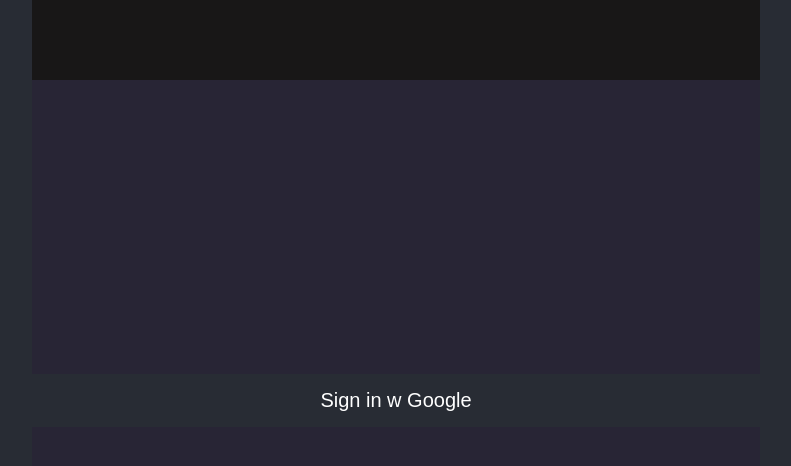
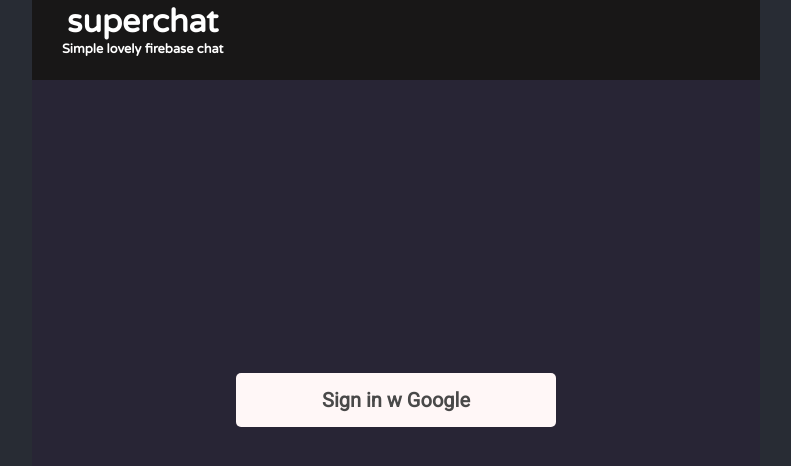
Before and after one commit to shinykoffin/superchat, a React (Create React App) app: page / in a window 1280 px wide. Shown: the top 466 px of the page, without its empty margins (244-1035 px from the left). Built offline with nearby package versions, Linux system fonts and the light colour scheme; no server answers.

Commit message:
Fonts installed and aplied, also I put a title on it

```diff
--- a/package.json
+++ b/package.json
@@ -3,6 +3,8 @@
   "version": "0.1.0",
   "private": true,
   "dependencies": {
+    "@fontsource/roboto": "^4.3.0",
+    "@fontsource/varela-round": "^4.3.0",
     "@testing-library/jest-dom": "^5.11.9",
     "@testing-library/react": "^11.2.5",
     "@testing-library/user-event": "^12.8.3",
--- a/src/App.css
+++ b/src/App.css
@@ -1,5 +1,13 @@
 body {
   background-color: #282c34;
+}
+
+h1, h2{
+  font-family: 'Varela Round', sans-serif;
+}
+
+h2{
+  font-size: 0.8em;
 }
 
 .App {
@@ -25,6 +33,15 @@
   box-sizing: border-box;
 }
 
+.titleSection {
+  margin: 0 0 20px 20px;
+}
+
+.titleSection > *{
+  margin: 0;
+  text-align: center;
+}
+
 .AppSection {
   display: flex;
   flex-direction: column;
@@ -42,15 +59,15 @@
   flex-direction: column;
 }
 
-.chatBody::-webkit-scrollbar {
+.chatBody::-webkit-scrollbar, .emoji-picker-react .emoji-scroll-wrapper::-webkit-scrollbar {
   width: 0.25rem;
 }
 
-.chatBody::-webkit-scrollbar-track {
+.chatBody::-webkit-scrollbar-track, .emoji-picker-react .emoji-scroll-wrapper::-webkit-scrollbar-track {
   background: #1e1e24;
 }
 
-.chatBody::-webkit-scrollbar-thumb {
+.chatBody::-webkit-scrollbar-thumb, .emoji-picker-react .emoji-scroll-wrapper::-webkit-scrollbar-thumb {
   background: #6649b8;
 }
 
@@ -63,6 +80,7 @@
   max-width: 728px;
   display: flex;
   font-size: 1.5rem;
+  position: absolute;
 }
 
 .button {
@@ -82,11 +100,36 @@
   background-color: rgb(56, 56, 143);
 }
 
+.signIn{
+  width: 25vw;
+  margin: auto;
+  background-color: rgb(255, 247, 247);
+  border-radius: 5px;
+  color: rgb(73, 73, 73);
+  font-weight: 600;
+}
+
 .emojiPickerButton{
   width: 10%;
   background-color: rgb(117, 62, 161);
   text-align: center;
   padding: 0;
+}
+
+aside.emoji-picker-react{
+ background-color: #282c34;
+ box-shadow: initial;
+ border-color: black;
+}
+
+.emoji-picker-react input.emoji-search{
+  margin: 0;
+  background-color: #3a3a3a;
+  border-color: black;
+}
+
+.emoji-picker-react .emoji-group:before{
+  background-color: #282c34;
 }
 
 .inputMessage {
@@ -98,6 +141,7 @@
   outline: none;
   border: none;
   padding: 0 10px;
+  border-radius: 30px;
 }
 
 .button:disabled {
--- a/src/App.js
+++ b/src/App.js
@@ -1,5 +1,4 @@
 import React from "react";
-import './App.css';
 
 import firebase from 'firebase/app';
 import 'firebase/firestore';
@@ -11,6 +10,7 @@
 
 import ChatRoom from './Components/ChatRoom'
 
+import './App.css';
 
 function App() {
   const [user] = useAuthState(auth);
@@ -18,6 +18,10 @@
   return (
     <div className="App">
       <header>
+        <div className="titleSection">
+          <h1>superchat</h1>
+          <h2>Simple lovely firebase chat</h2>
+        </div>
         <SignOut />
       </header>
       <section className="AppSection">
@@ -34,13 +38,13 @@
   }
 
   return(
-    <button className ="button" onClick={singInWithGoogle}>Sign in w Google</button>
+    <button className ="button signIn" onClick={singInWithGoogle}>Sign in w Google</button>
   )
 }
 
 function SignOut() {
   return auth.currentUser && (
-    <button className="button" onClick={() => auth.signOut()}>Sign Out</button>
+    <button className="button signOut" onClick={() => auth.signOut()}>Sign Out</button>
   )
 }
 export default App;
--- a/src/Components/ChatRoom.jsx
+++ b/src/Components/ChatRoom.jsx
@@ -55,7 +55,7 @@
       <form onSubmit={sendMessage} className="formMessage">
         {emojiPickerVisible && <EmojiPicker onEmojiClick={onEmojiClickHandler} pickerStyle={{position: 'absolute', bottom: '110px', right: '20px'}}></EmojiPicker>}
         <input className="inputMessage" value={formValue} onChange={(e) => setFormValue(e.target.value)} />
-        <button className="button emojiPickerButton" onClick={emojiPickerButtonHandler}>😁</button>
+        <button className="button emojiPickerButton" onClick={emojiPickerButtonHandler} type="button">😁</button>
         <button className="button sendBtn" type="submit" disabled={!formValue}>🎂</button>
       </form>
     </>
--- a/src/index.css
+++ b/src/index.css
@@ -1,8 +1,8 @@
+*{
+  font-family: 'Roboto', sans-serif;
+}
 body {
   margin: 0;
-  font-family: -apple-system, BlinkMacSystemFont, 'Segoe UI', 'Roboto', 'Oxygen',
-    'Ubuntu', 'Cantarell', 'Fira Sans', 'Droid Sans', 'Helvetica Neue',
-    sans-serif;
   -webkit-font-smoothing: antialiased;
   -moz-osx-font-smoothing: grayscale;
 }
--- a/src/index.js
+++ b/src/index.js
@@ -1,5 +1,7 @@
 import React, { useEffect, useState } from 'react';
 import ReactDOM from 'react-dom';
+import "@fontsource/varela-round";
+import "@fontsource/roboto";
 import './index.css';
 import App from './App';
 import reportWebVitals from './reportWebVitals';
```
Also changed, not shown: 1 other file (tests, documents, lock files or other folders).
